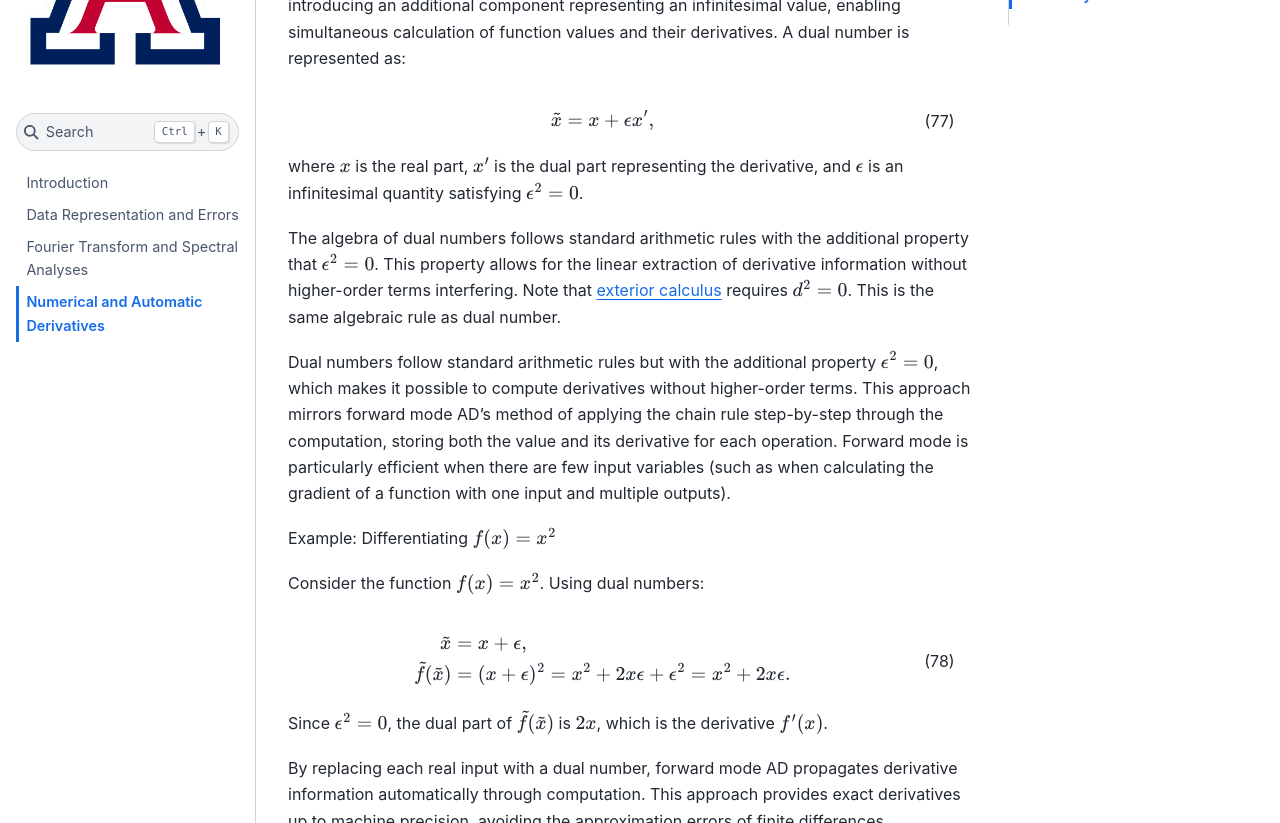
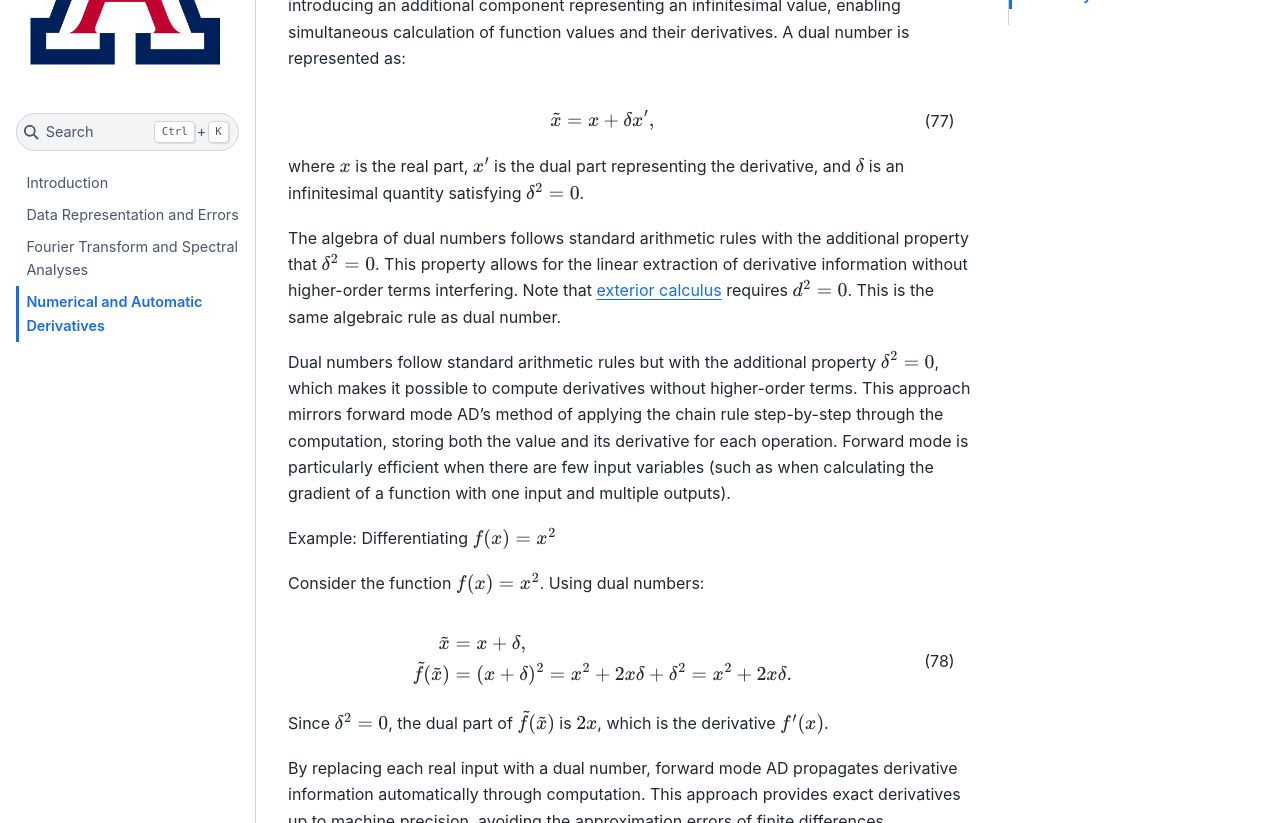
Before and after one commit to ua-2024q3-astr513/astr513, a Jupyter Book: the page built from docs/derive.md, in a window 1280 px wide and 1400 px high, scrolled down 15008 px. Shown: the part 150-973 px from the top of the window. Built offline with Jupyter Book 1.0.4 settings and Sphinx 7.4.7 and the Sphinx Book theme 1.1.4, drawn with Linux system fonts in a browser that asks for light colours; pages that are not in the unit, such as notebooks, are missing from menus; some of the changed text lies outside the part shown.

Commit message:
Update base of dual number

```diff
--- a/docs/derive.md
+++ b/docs/derive.md
@@ -582,16 +582,16 @@ In forward mode AD, dual numbers provide a practical and intuitive way to propag
 Dual numbers extend real numbers by introducing an additional component representing an infinitesimal value, enabling simultaneous calculation of function values and their derivatives.
 A dual number is represented as:
 \begin{align}
-\tilde{x} = x + \epsilon x',
+\tilde{x} = x + \delta x',
 \end{align}
-where $x$ is the real part, $x'$ is the dual part representing the derivative, and $\epsilon$ is an infinitesimal quantity satisfying $\epsilon^2 = 0$.
+where $x$ is the real part, $x'$ is the dual part representing the derivative, and $\delta$ is an infinitesimal quantity satisfying $\delta^2 = 0$.
 
-The algebra of dual numbers follows standard arithmetic rules with the additional property that $\epsilon^2 = 0$.
+The algebra of dual numbers follows standard arithmetic rules with the additional property that $\delta^2 = 0$.
 This property allows for the linear extraction of derivative information without higher-order terms interfering.
 Note that [exterior calculus](https://en.wikipedia.org/wiki/Differential_form) requires $d^2 = 0$.
 This is the same algebraic rule as dual number.
 
-Dual numbers follow standard arithmetic rules but with the additional property $\epsilon^2 = 0$, which makes it possible to compute derivatives without higher-order terms.
+Dual numbers follow standard arithmetic rules but with the additional property $\delta^2 = 0$, which makes it possible to compute derivatives without higher-order terms.
 This approach mirrors forward mode AD's method of applying the chain rule step-by-step through the computation, storing both the value and its derivative for each operation.
 Forward mode is particularly efficient when there are few input variables (such as when calculating the gradient of a function with one input and multiple outputs).
 
@@ -599,10 +599,10 @@ Example: Differentiating $f(x) = x^2$
 
 Consider the function $f(x) = x^2$. Using dual numbers:
 \begin{align}
-\tilde{x} &= x + \epsilon, \\
-\tilde{f}(\tilde{x}) &= (x + \epsilon)^2 = x^2 + 2x\epsilon + \epsilon^2 = x^2 + 2x\epsilon.
+\tilde{x} &= x + \delta, \\
+\tilde{f}(\tilde{x}) &= (x + \delta)^2 = x^2 + 2x\delta + \delta^2 = x^2 + 2x\delta.
 \end{align}
-Since $\epsilon^2 = 0$, the dual part of $\tilde{f}(\tilde{x})$ is $2x$, which is the derivative $f'(x)$.
+Since $\delta^2 = 0$, the dual part of $\tilde{f}(\tilde{x})$ is $2x$, which is the derivative $f'(x)$.
 
 By replacing each real input with a dual number, forward mode AD propagates derivative information automatically through computation.
 This approach provides exact derivatives up to machine precision, avoiding the approximation errors of finite differences.
```
Also changed, not shown: other parts of docs/derive.md (+1 -1 lines).
